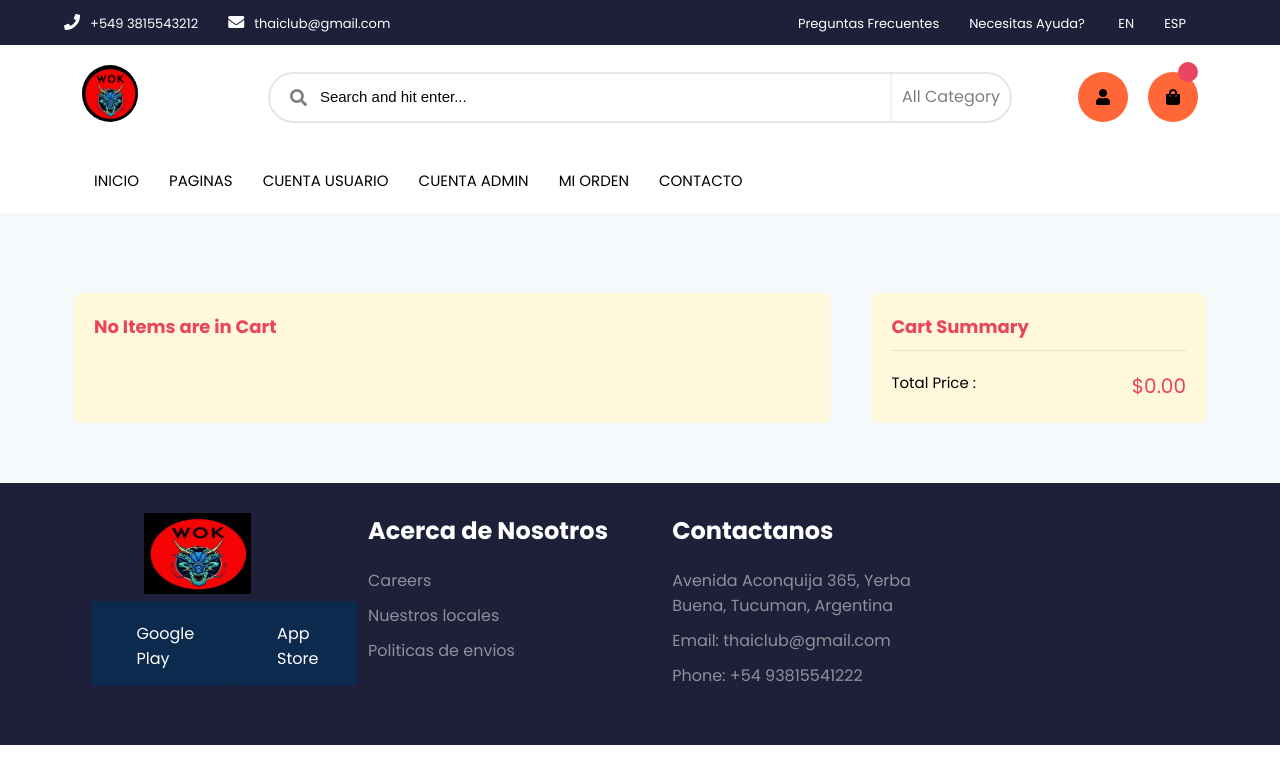
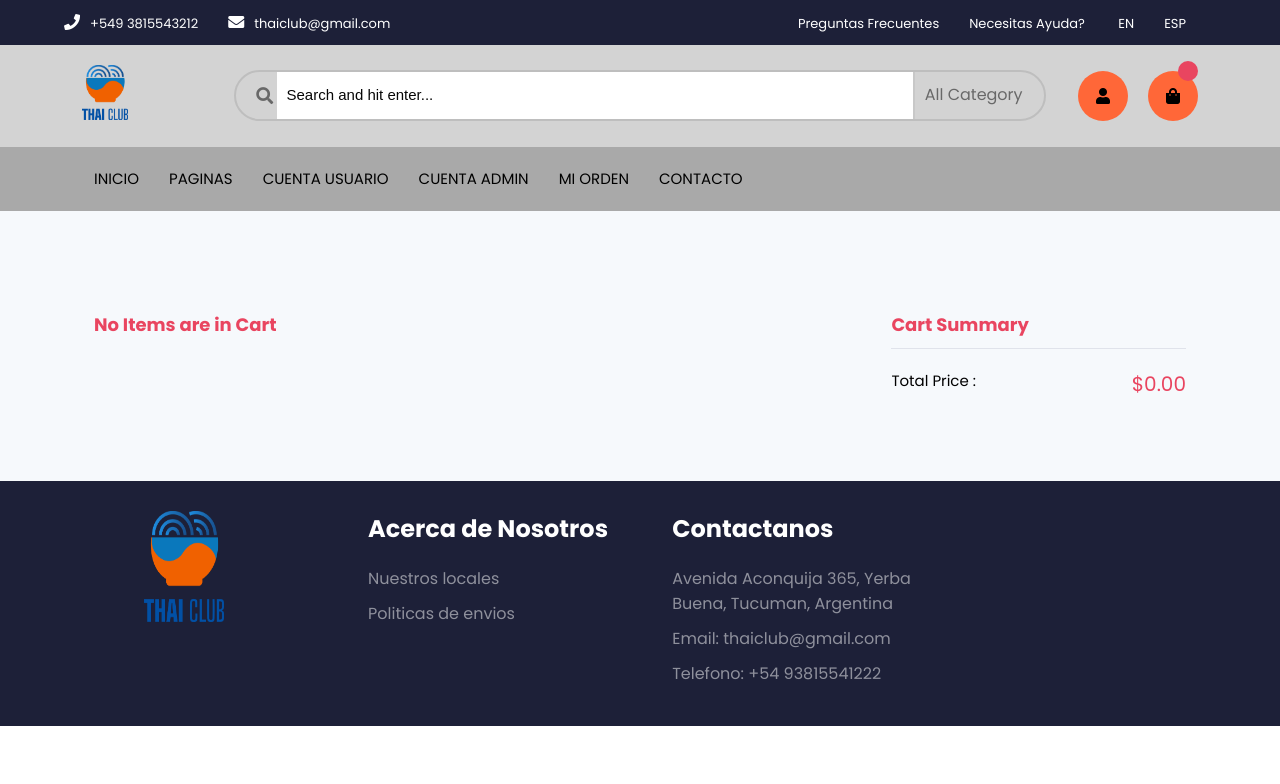
Before and after one commit to gerodimarco/THAICLUB, a React (Create React App) app: page /cart in a window 1280 px wide. Shown: the top 784 px of the page. Built offline with nearby package versions, Linux system fonts and the light colour scheme.

Commit message:
Cambios en los colores y el logo de la pagina

```diff
--- a/public/index.html
+++ b/public/index.html
@@ -2,14 +2,14 @@
 <html lang="en">
   <head>
     <meta charset="utf-8" />
-    <link rel="icon" href="%PUBLIC_URL%/favicon.ico" />
+    <link rel="icon" href="/src/common/assets/images/logomain.png" />
     <meta name="viewport" content="width=device-width, initial-scale=1" />
     <meta name="theme-color" content="#000000" />
     <meta
       name="description"
       content="Web site created using create-react-app"
     />
-    <link rel="apple-touch-icon" href="%PUBLIC_URL%/logo192.png" />
+    <link rel="apple-touch-icon" href="/src/common/assets/images/logomain.png" />
     <!--
       manifest.json provides metadata used when your web app is installed on a
       user's mobile device or desktop. See https://developers.google.com/web/fundamentals/web-app-manifest/
--- a/src/App.css
+++ b/src/App.css
@@ -156,7 +156,7 @@ input, button {
 
 /* ---------------------product ----------------- */
 .product {
-  background: cornsilk;
+  background: none;
   padding: 20px;
   position: relative;
   border-radius: 8px;
--- a/src/common/footer/Footer.jsx
+++ b/src/common/footer/Footer.jsx
@@ -1,6 +1,6 @@
 import React from "react"
 import "./Style.css"
-import logo from '../assets/images/logo.jpg'
+import logo from '../assets/images/logomain.png'
 
 const Footer = () => {
   return (
@@ -10,7 +10,7 @@ const Footer = () => {
           <div className='box'>
             <img src={logo} alt="" />
             {/* <p>Lorem ipsum dolor sit amet, consectetur adipiscing elit. Auctor libero id et, in gravida. Sit diam duis mauris nulla cursus. Erat et lectus vel ut sollicitudin elit at amet.</p> */}
-            <div className='icon d_flex'>
+            {/* <div className='icon d_flex'>
               <div className='img d_flex'>
                 <i class='fa-brands fa-google-play'></i>
                 <span>Google Play</span>
@@ -19,13 +19,12 @@ const Footer = () => {
                 <i class='fa-brands fa-app-store-ios'></i>
                 <span>App Store</span>
               </div>
-            </div>
+            </div> */}
           </div>
 
           <div className='box'>
             <h2>Acerca de Nosotros</h2>
             <ul>
-              <li>Careers</li>
               <li>Nuestros locales</li>
               <li>Politicas de envios</li>
             </ul>
@@ -45,7 +44,7 @@ const Footer = () => {
             <ul>
               <li>Avenida Aconquija 365, Yerba Buena, Tucuman, Argentina </li>
               <li>Email: thaiclub@gmail.com</li>
-              <li>Phone: +54 93815541222</li>
+              <li>Telefono: +54 93815541222</li>
             </ul>
           </div>
         </div>
--- a/src/common/footer/Style.css
+++ b/src/common/footer/Style.css
@@ -35,8 +35,8 @@ footer {
     opacity: 0.5;
   }
 footer .box img {
-    width: 40%;
-    height: 40%;
+    width: 30%;
+    height: 60%;
     margin-left: 20%;
   }
 
--- a/src/common/header/Header.css
+++ b/src/common/header/Header.css
@@ -1,14 +1,12 @@
-
 /* ---------------------Head ----------------- */
 .head {
-    background-color: #1D2038;
+  background-color: #1d2038;
   padding: 10px 0;
   color: rgb(255, 255, 255);
 }
 
 .head i {
   margin-right: 10px;
-
 }
 
 .head label {
@@ -19,23 +17,22 @@
 /* ---------------------Head ----------------- */
 
 /* ---------------------Search ----------------- */
-.search{
-    padding:20px;
-    background: initial;
+.search {
+    padding: 20px;
+    background: lightgray;
 }
 
-.search .logo img{
+.search .logo img {
     width: 30%;
     height: 30%;
-    border-radius: 50px;
+  /* border-radius: 50px; */
 }
 
-
-.search .width{
-    width: 20%;
+.search .width {
+    width: 15%;
 }
 
-.search-box{
+.search-box {
     width: 80%;
     border: 2px solid rgba(0, 0, 0, 0.1);
     border-radius: 50px;
@@ -62,7 +59,7 @@
 
 .search-box span {
     width: 20%;
-    opacity:  0.5;
+    opacity: 0.5;
     border-left: 2px solid rgba(0, 0, 0, 0.1);
     padding: 10px;
 }
@@ -86,13 +83,9 @@
 
 .search .f_flex {
     justify-content: end;
-
 }
 
-
-
 /* ---------------------Search ----------------- */
-
 
 .categories {
   padding: 0 30px;
@@ -119,7 +112,7 @@
 header {
   height: 8vh;
   box-shadow: -1px 15px 17px -8px rgba(0, 0, 0, 0.1);
-    background-color: initial ;
+  background-color: darkgrey;
 }
 
 header ul {
@@ -150,7 +143,7 @@ header ul li a:hover {
     top: 0;
     z-index: 1000;
     width: 100%;
-    background-color:white;
+    background-color: lightgray;
     box-shadow: -1px 11px 24px -11px rgba(0, 0, 0, 0.2);
     transition: 0.5s;
 }
@@ -165,12 +158,13 @@ header ul li a:hover {
         list-style-type: none;
         left: 0;
         top: 0;
-        transition: 0.5s;
+        transition: 0.5s ease-in-out;
         width: 60%;
         height: 100vh;
         background-color: rgb(240, 242, 243);
         z-index: 888;
-        box-shadow: rgba(50, 50, 93, 0.23) 0 50px 100px -20px, rgba(0, 0, 0, 0.3) 0 30px 60px -30px;
+        box-shadow: rgba(50, 50, 93, 0.23) 0 50px 100px -20px,
+    rgba(0, 0, 0, 0.3) 0 30px 60px -30px;
     }
     header ul li {
         width: 100%;
@@ -181,7 +175,8 @@ header ul li a:hover {
     header .link {
         display: none;
     }
-    .close,.open {
+    .close,
+    .open {
         position: absolute;
         top: 35px;
         right: 20px;
@@ -192,7 +187,7 @@ header ul li a:hover {
     }
     .open {
         top: 18%;
-        right:50px;
+        right: 50px;
         background: #e94560;
         color: #fff;
     }
@@ -210,4 +205,8 @@ header ul li a:hover {
         height: 60px;
         line-height: 60px;
     }
+
+    .header.active {
+        height: 10vh;
     }
+}
--- a/src/common/header/Header.jsx
+++ b/src/common/header/Header.jsx
@@ -1,5 +1,4 @@
 import React from 'react'
-
 import "./Header.css"
 import Head from './Head'
 import NavBar from './NavBar'
--- a/src/common/header/Search.jsx
+++ b/src/common/header/Search.jsx
@@ -1,7 +1,7 @@
 import React from 'react'
 import { Link } from 'react-router-dom'
 
-import logo from '../assets/images/logo.jpg'
+import logo from '../assets/images/logomain.png'
 
 
 const Search = ({CartItem}) => {
--- a/src/components/shop/Shop.jsx
+++ b/src/components/shop/Shop.jsx
@@ -6,7 +6,7 @@ import "./Style.css"
 const Shop = ({ shopItems, addToCart }) => {
   return (
     <>
-      <section className='shop background'>
+      {/* <section className='shop background'>
         <div className='container d_flex'>
 
 
@@ -25,7 +25,7 @@ const Shop = ({ shopItems, addToCart }) => {
             </div>
           </div>
         </div>
-      </section>
+      </section> */}
     </>
   )
 }
--- a/src/components/wrapper/Style.css
+++ b/src/components/wrapper/Style.css
@@ -13,6 +13,7 @@
   }
   .wrapper .product {
     padding: 30px;
+    background: gainsboro;
   }
   .wrapper .product h3 {
     font-weight: 500;
```
Also changed, not shown: public/manifest.json, src/common/assets/images/logomain.png (added). Lines whose indentation alone changed are shown as unchanged.
